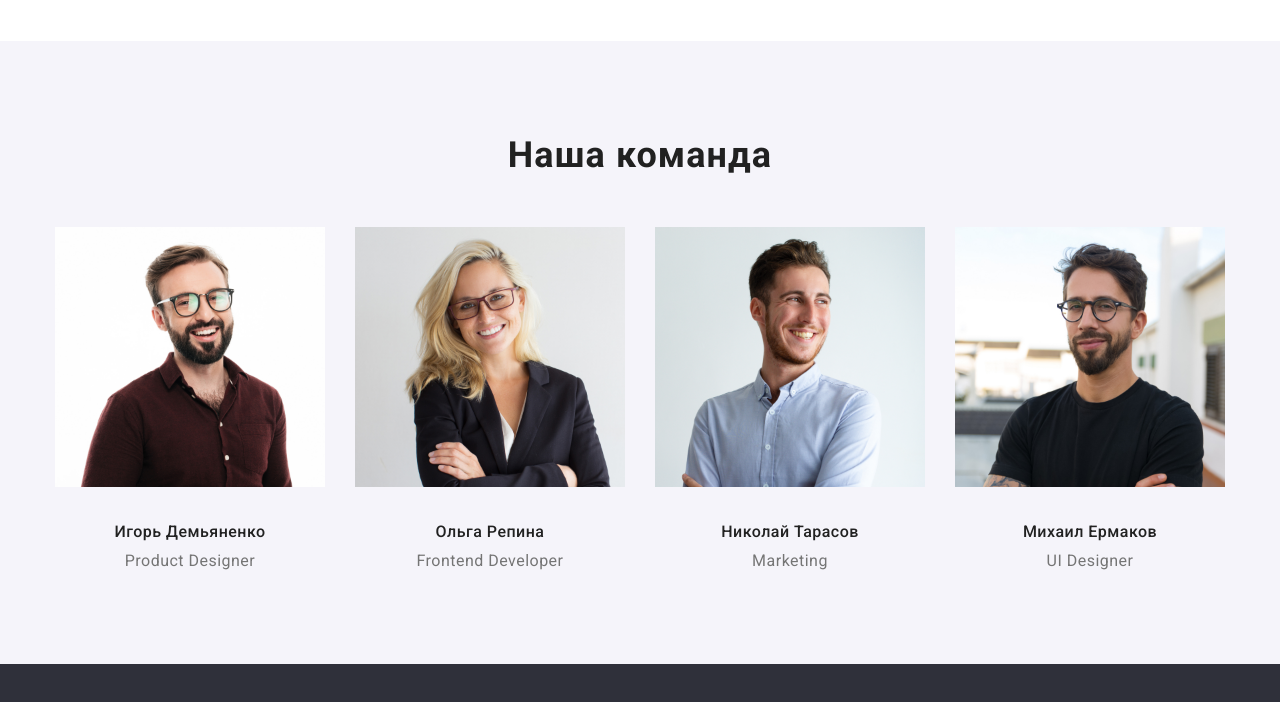
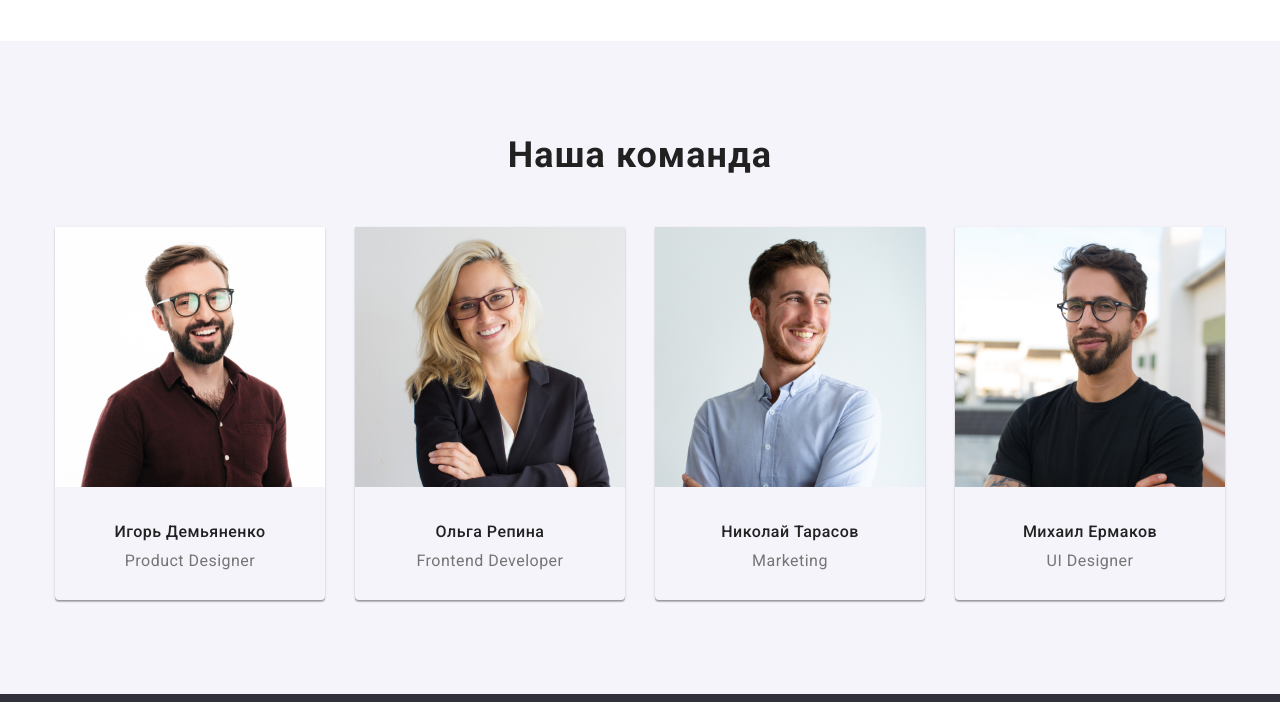
Before and after one commit to denisish1986/goit-markup-hw-03, a plain HTML site: page index.html in a window 1280 px wide. Shown: the part 1409-2111 px from the top of the page. Drawn offline with nearby package versions, Linux system fonts and the light colour scheme.

Commit message:
заменил ошибки после здачи дз 3

```diff
--- a/CSS/style.css
+++ b/CSS/style.css
@@ -207,6 +207,9 @@ header {
 /* END BUTTON IN SECTION HERO */
 
 /* DETAILS SECTION */
+.details-section-container {
+  align-items: center;
+}
 
 .details-section {
   padding-top: 94px;
@@ -295,12 +298,16 @@ header {
 
 .team-section-list {
   display: flex;
-
-  /* justify-content: space-between; */
-
   padding: 0px;
   margin-top: 50px;
 }
+.team-section-list .container-team-item {
+  box-shadow: 0px 1px 3px rgba(0, 0, 0, 0.12), 0px 1px 1px rgba(0, 0, 0, 0.14),
+    0px 2px 1px rgba(0, 0, 0, 0.2);
+  border-radius: 0px 0px 4px 4px;
+  width: 270px;
+}
+
 .container-team-item {
   text-align: center;
 }
@@ -320,6 +327,7 @@ header {
 .description-developer {
   margin-top: 10px;
   margin-bottom: 0px;
+  padding-bottom: 30px;
 
   font-weight: 400;
   font-size: 16px;
```
